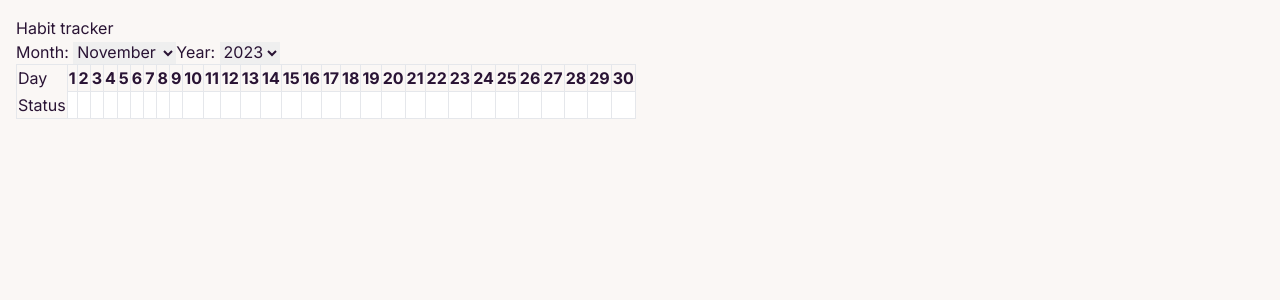
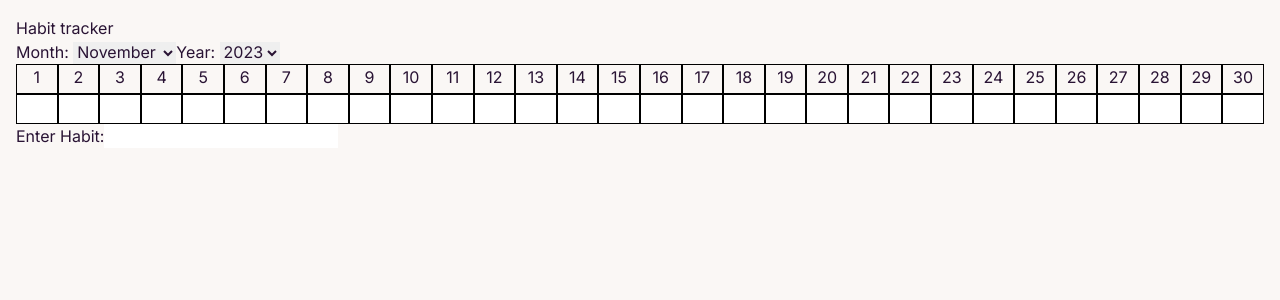
Before and after one commit to baradev/my-habit-tracker, a Next.js app: page / in a window 1280 px wide. Shown: the top 300 px of the page. Built offline with nearby package versions, Linux system fonts and the light colour scheme.

Commit message:
div insteda table

```diff
--- a/app/HabitTracker.tsx
+++ b/app/HabitTracker.tsx
@@ -1,19 +1,27 @@
 "use client";
 
-import React, { useState } from "react";
+import React, { useState, useEffect } from "react";
 
 const HabitTracker = () => {
   const [selectedMonth, setSelectedMonth] = useState(new Date().getMonth() + 1); // Current month
   const [selectedYear, setSelectedYear] = useState(new Date().getFullYear()); // Current year
 
+  useEffect(() => {
+    const daysInMonth = new Date(selectedYear, selectedMonth, 0).getDate();
+    const initialHabitData = Array.from({ length: daysInMonth }, () => false);
+    setDoneHabitData(initialHabitData);
+    setFailedHabitData(initialHabitData);
+  }, [selectedMonth, selectedYear]);
+
   const daysInMonth = new Date(selectedYear, selectedMonth, 0).getDate();
-  const initialHabitData = Array.from({ length: daysInMonth }, () => false);
-  const [habitData, setHabitData] = useState(initialHabitData);
 
-  const toggleDay = (dayIndex) => {
-    const updatedHabitData = [...habitData];
-    updatedHabitData[dayIndex] = !habitData[dayIndex];
-    setHabitData(updatedHabitData);
+  const [doneHabitData, setDoneHabitData] = useState([]);
+  const [failedHabitData, setFailedHabitData] = useState([]);
+
+  const toggleDay = (dayIndex: number) => {
+    const updatedDoneHabitData = [...doneHabitData];
+    updatedDoneHabitData[dayIndex] = !doneHabitData[dayIndex];
+    setDoneHabitData(updatedDoneHabitData);
   };
 
   return (
@@ -50,31 +58,45 @@ const HabitTracker = () => {
         </label>
       </div>
 
-      <table className="table-fixed, border ">
-        <tr>
-          <td>Day</td>
+      <div style={{ display: "flex", flexDirection: "column" }}>
+        <div style={{ display: "flex", height: 30 }}>
           {Array.from({ length: daysInMonth }, (_, i) => (
-            <th key={i + 1} className="border">
+            <div
+              key={i + 1}
+              style={{
+                flex: 1,
+                border: "1px solid black",
+                textAlign: "center",
+                width: 30,
+              }}
+            >
               {i + 1}
-            </th>
+            </div>
           ))}
-        </tr>
+        </div>
 
-        <tr>
-          <td>Status</td>
-          {habitData.map((isDone, index) => (
-            <td
+        <div style={{ display: "flex", height: 30 }}>
+          {doneHabitData.map((isDone, index) => (
+            <div
               key={index + 1}
               onClick={() => toggleDay(index)}
               style={{
+                flex: 1,
                 cursor: "pointer",
                 backgroundColor: isDone ? "green" : "white",
+                border: "1px solid black",
+                width: 30,
               }}
-              className="border"
-            ></td>
+            ></div>
           ))}
-        </tr>
-      </table>
+        </div>
+        <div style={{ display: "flex" }}>
+          <div>
+            <label htmlFor="textInput">Enter Habit:</label>
+            <input type="text" id="textInput" name="textInput"></input>
+          </div>
+        </div>
+      </div>
     </div>
   );
 };
```
